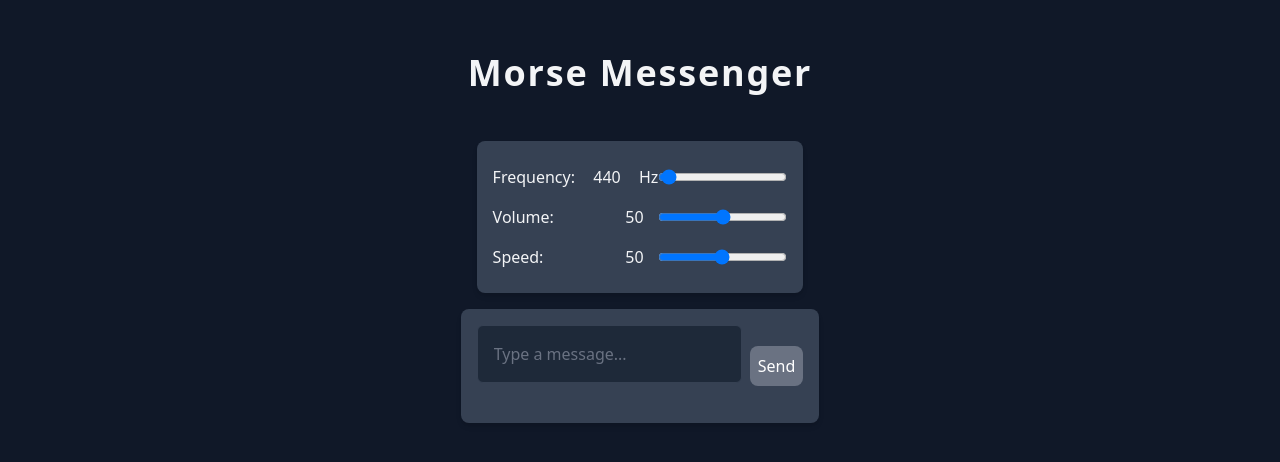
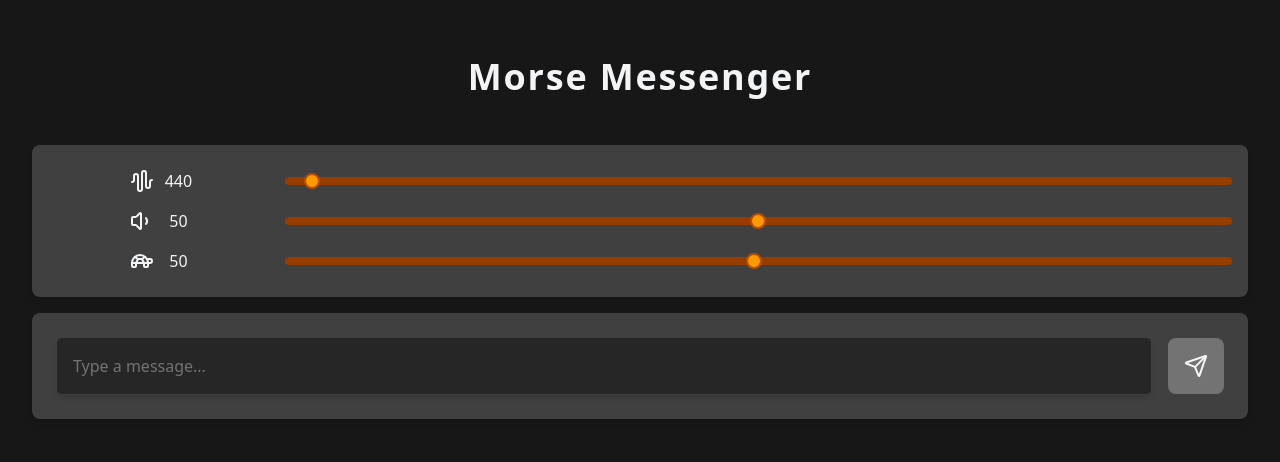
Before and after one commit to 7imio/morse-encoder, a React (Vite) app: page / in a window 1280 px wide. Shown: the part 158-620 px from the top of the page. Built offline with nearby package versions, Linux system fonts and the light colour scheme.

Commit message:
prettier app

```diff
--- a/src/App.tsx
+++ b/src/App.tsx
@@ -27,7 +27,7 @@ const App: FC = () => {
   };
 
   return (
-    <div className="min-h-screen  bg-gray-900 flex flex-col items-center justify-center p-8 text-gray-100">
+    <div className="app min-h-screen w-full bg-neutral-900 flex flex-col items-center justify-center p-8 text-gray-100">
       <h1 className="text-4xl z-10 font-bold mb-10 tracking-wider">
         Morse Messenger
       </h1>
@@ -50,14 +50,13 @@ const App: FC = () => {
       />
       {message && (
         <>
-          <div className="z-10">
-            <div className="flex flex-col items-center justify-center">
           <DisplayMessage
             message={message}
             onClear={() => setMessage('')}
             morseMessage={morseMessage}
             setMorseMessage={setMorseMessage}
           />
+          <div className="w-full flex justify-center items-center my-4">
             <PlayBlinkingMorse
               message={morseMessage}
               isPlaying={isPlaying}
@@ -75,7 +74,6 @@ const App: FC = () => {
               setIsPlaying={setIsPlaying}
             />
           </div>
-          </div>
         </>
       )}
     </div>
--- a/src/Components/DisplayMessage.tsx
+++ b/src/Components/DisplayMessage.tsx
@@ -1,3 +1,4 @@
+import { X } from 'lucide-react';
 import { FC } from 'react';
 
 interface DisplayMessageProps {
@@ -12,23 +13,18 @@ const DisplayMessage: FC<DisplayMessageProps> = ({
   morseMessage,
 }) => {
   return (
-    <div className="w-full max-w-md bg-gray-800 p-6 rounded-md border border-gray-700">
-      <div className="bg-gray-700 p-4 rounded-lg shadow-md">
-        <h1 className="text-xl font-bold mb-4">Message</h1>
-        <div className="flex flex-col items-center justify-between mb-4">
+    <div className="w-full bg-neutral-700 p-4 my-2 rounded-lg shadow-md flex flex-col items-end justify-center">
+      <h2 className="text-xl font-bold mb-4 w-full text-center">Message</h2>
+      <div className="flex flex-col items-center justify-between w-full">
         <p className="text-gray-300">{message}</p>
-          {morseMessage && (
-            <p className="text-gray-300 italic">{morseMessage}</p>
-          )}
+        {morseMessage && <p className="text-gray-300 italic">{morseMessage}</p>}
       </div>
-
       <button
         className="mt-4 bg-amber-800 text-white rounded-lg p-2 ml-4"
         onClick={onClear}
       >
-          Clear message
+        <X />
       </button>
-      </div>
     </div>
   );
 };
--- a/src/Components/InputMessage.tsx
+++ b/src/Components/InputMessage.tsx
@@ -1,3 +1,4 @@
+import { SendIcon } from 'lucide-react';
 import { FC, useState } from 'react';
 
 interface InputMessageProps {
@@ -12,23 +13,36 @@ const InputMessage: FC<InputMessageProps> = ({ onSend }) => {
     setMessage('');
   };
 
+  const sanitizedValue = (value: string) => {
+    return value.replace(/[^a-zA-Z0-9 ]/g, '');
+  };
+
+  const [alertLength, setAlertLength] = useState(false);
+
   return (
-    <div className="input-message z-10 flex items-center justify-between p-4 m-2 bg-gray-700 shadow-md rounded-lg">
+    <div className="input-message-container flex flex-row justify-center items-center w-full bg-neutral-700 p-4 my-2 rounded-lg shadow-md">
+      <div className="w-full flex justify-center align-center m-2 bg-neutral-700 shadow-md rounded-lg">
         <input
           type="text"
           placeholder="Type a message..."
-        className="w-full max-w-md p-4 mb-6 rounded-md bg-gray-800 border border-gray-700 text-gray-100 placeholder-gray-500 focus:outline-none focus:ring-2 focus:ring-blue-500 focus:border-transparent transition"
+          className={`w-full p-4 rounded-md bg-neutral-800 border border-neutral-700 ${!alertLength ? 'text-neutral-100' : 'text-red-600'} placeholder-neutral-500 focus:outline-none focus:ring-2 focus:ring-amber-500 focus:border-transparent transition`}
           value={message}
           onChange={(e) => {
-          const sanitizedValue = e.target.value.replace(/[^a-zA-Z0-9 ]/g, '');
-          setMessage(sanitizedValue);
+            if (e.target.value.length > 100) {
+              setAlertLength(true);
+              return;
+            } else {
+              setAlertLength(false);
+              setMessage(sanitizedValue(e.target.value));
+            }
           }}
         />
+      </div>
       <button
-        className="bg-gray-500 text-white rounded-lg p-2 ml-2"
+        className="bg-neutral-500 text-neutral-100 p-4 mx-2 h-full rounded-lg"
         onClick={handleClick}
       >
-        Send
+        <SendIcon size={24} />
       </button>
     </div>
   );
--- a/src/Components/MorseControl.tsx
+++ b/src/Components/MorseControl.tsx
@@ -1,5 +1,16 @@
-import { FC } from 'react';
-
+import { FC, ForwardRefExoticComponent } from 'react';
+import {
+  AudioWaveform,
+  Move,
+  Rabbit,
+  Snail,
+  Squirrel,
+  Turtle,
+  Volume1Icon,
+  Volume2Icon,
+  VolumeIcon,
+  VolumeOffIcon,
+} from 'lucide-react';
 interface MorseControlProps {
   frequency: number;
   setFrequency: (frequency: number) => void;
@@ -16,13 +27,41 @@ const MorseControl: FC<MorseControlProps> = ({
   setVolume,
   setSpeed,
 }) => {
+  const handleDisplayVolumeIcon = () => {
+    if (volume <= 0) {
+      return <VolumeOffIcon />;
+    } else if (volume > 0 && volume <= 33) {
+      return <VolumeIcon />;
+    } else if (volume > 33 && volume <= 66) {
+      return <Volume1Icon />;
+    } else if (volume > 66 && volume <= 100) {
+      return <Volume2Icon />;
+    } else {
+      return <VolumeIcon />;
+    }
+  };
+
+  const handleDisplaySpeedIcon = () => {
+    if (speed <= 25) {
+      return <Snail />;
+    } else if (speed > 25 && speed <= 50) {
+      return <Turtle />;
+    } else if (speed > 50 && speed <= 75) {
+      return <Squirrel />;
+    } else if (speed > 75) {
+      return <Rabbit />;
+    } else {
+      return <Squirrel />;
+    }
+  };
+
   return (
-    <div className="z-10 flex flex-col items-center nowrap p-4 m-2 bg-gray-700 shadow-md rounded-lg">
+    <div className="z-10 flex flex-col items-center nowrap p-4 my-2 bg-neutral-700 shadow-md rounded-lg w-full">
       <div className="flex flex-row justify-between items-center justify-center m-2 w-full">
         <label className="w-full">
           <div className="flex flex-row items-center justify-between w-full">
-            <div className="flex flex-row justify-between w-full">
-              <p>Frequency:</p>
+            <div className="flex flex-row justify-center w-1/4">
+              <AudioWaveform />
               <input
                 type="number"
                 min="20"
@@ -31,13 +70,13 @@ const MorseControl: FC<MorseControlProps> = ({
                 value={frequency}
                 onChange={(e) => setFrequency(Number(e.target.value))}
               />
-              <p>Hz</p>
             </div>
             <input
               type="range"
               min="20"
               max="20000"
               value={frequency}
+              className="focus:ring-amber-500 focus:border-transparent transition"
               onChange={(e) => setFrequency(Number(e.target.value))}
             />
           </div>
@@ -46,8 +85,8 @@ const MorseControl: FC<MorseControlProps> = ({
       <div className="flex flex-row justify-between items-center justify-center m-2 w-full">
         <label className="w-full">
           <div className="flex flex-row items-center justify-between w-full">
-            <div className="flex flex-row justify-between w-full">
-              <p>Volume:</p>
+            <div className="flex flex-row justify-center w-1/4">
+              {handleDisplayVolumeIcon()}
               <input
                 type="number"
                 min="0"
@@ -70,8 +109,8 @@ const MorseControl: FC<MorseControlProps> = ({
       <div className="flex flex-row justify-between items-center justify-center m-2 w-full">
         <label className="w-full">
           <div className="flex flex-row items-center justify-between w-full">
-            <div className="flex flex-row justify-between w-full">
-              <p>Speed:</p>
+            <div className="flex flex-row justify-center w-1/4">
+              {handleDisplaySpeedIcon()}
               <input
                 type="number"
                 min="1"
--- a/src/Components/PlayBlinkingMorse.tsx
+++ b/src/Components/PlayBlinkingMorse.tsx
@@ -66,12 +66,12 @@ const PlayBlinkingMorse: FC<PlayBlinkingMorseProps> = ({
   }, [message, speed, isPlaying]);
 
   return (
-    <div className="relative flex items-center justify-center w-full h-32">
+    <div className="relative flex items-center justify-evenly content-evenly h-32 w-1/2">
       <div
         className={`w-32 h-32 mt-4 rounded-full flex items-center justify-center transition-all duration-100 ${
           isLit
             ? 'bg-yellow-400 shadow-[0_0_50px_20px_rgba(250,204,21,0.5)] scale-110 animate-pulse'
-            : 'bg-gray-800 shadow-none scale-100'
+            : 'bg-neutral-800 shadow-none scale-100'
         }`}
       />
     </div>
--- a/src/Components/PlayMorseMessageButton.tsx
+++ b/src/Components/PlayMorseMessageButton.tsx
@@ -1,5 +1,6 @@
 import { FC, useRef } from 'react';
 import { playMorseSoundMessage } from '../Helpers/play-morse-sound-message';
+import { Play, Square } from 'lucide-react';
 
 interface PlayMorseMessageButtonProps {
   message: string;
@@ -73,12 +74,14 @@ const PlayMorseMessageButton: FC<PlayMorseMessageButtonProps> = ({
   };
 
   return (
-    <button
-      className="mt-4 mx-2 bg-gray-500 text-white rounded-lg p-2"
-      onClick={handlePlayMorseMessage}
-    >
-      {isPlaying ? 'Stop' : 'Play'} Morse Message
-    </button>
+    <div className="flex flex-row justify-center items-center w-1/2">
+      <button
+        className="mt-4 mx-2 bg-neutral-500 text-white rounded-lg p-4"
+        onClick={handlePlayMorseMessage}
+      >
+        {isPlaying ? <Square size={40} /> : <Play size={40} />}
+      </button>
+    </div>
   );
 };
 
--- a/src/Components/ProgressBar.tsx
+++ b/src/Components/ProgressBar.tsx
@@ -4,9 +4,9 @@ interface ProgressBarProps {
 
 const ProgressBar: React.FC<ProgressBarProps> = ({ progress }) => {
   return (
-    <div className="w-50 absolute z-10 top-[8rem] bg-gray-700 opacity-70 rounded-full h-4 shadow-md">
+    <div className="w-50 z-10 absolute bg-neutral-700 opacity-70 rounded-full h-4 shadow-md">
       <div
-        className="bg-blue-500 h-full rounded-4xl transition-all duration-300"
+        className="bg-amber-500 h-full rounded-4xl transition-all duration-25"
         style={{ width: `${progress}%` }}
       ></div>
     </div>
--- a/src/index.css
+++ b/src/index.css
@@ -10,6 +10,31 @@ input[type="number"]::-webkit-outer-spin-button {
 /* Pour Firefox */
 input[type="number"] {
   -moz-appearance: textfield;
+
+}
+
+input[type="range"] {
+  @apply appearance-none w-full h-2 rounded-lg bg-gray-700;
+}
+
+/* Track */
+input[type="range"]::-webkit-slider-runnable-track {
+  @apply bg-amber-800 rounded-lg h-2;
+}
+
+/* Thumb */
+input[type="range"]::-webkit-slider-thumb {
+  @apply appearance-none w-4 h-4 bg-amber-500 border-2 border-amber-700 rounded-full cursor-pointer;
+  margin-top: -4px;
+}
+
+/* Firefox */
+input[type="range"]::-moz-range-track {
+  @apply bg-amber-800 rounded-lg h-2;
+}
+
+input[type="range"]::-moz-range-thumb {
+  @apply appearance-none w-4 h-4 bg-amber-500 border-2 border-amber-700 rounded-full cursor-pointer;
 }
 
 body {
```
Lines whose indentation alone changed are shown as unchanged.
